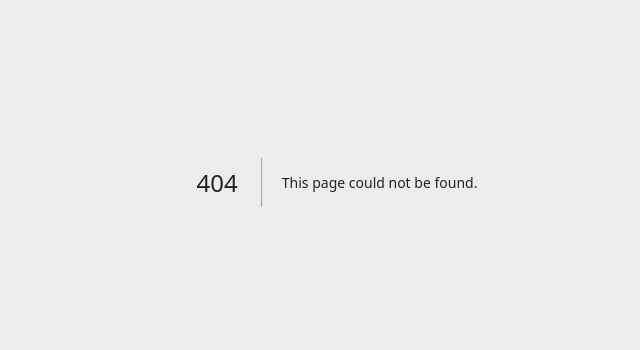
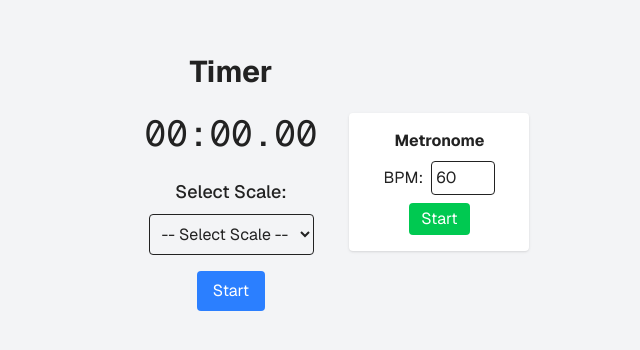
Before and after one commit to AHughes9905/scale-timer, a Next.js app in the folder frontend/: page /timer in a window 1280 px wide. Before the commit this address had no page. Shown: the part 218-568 px from the top of the page, without its empty margins (303-943 px from the left). Built offline with nearby package versions, Linux system fonts and the light colour scheme.

Commit message:
added metronome

```diff
--- /dev/null
+++ b/frontend/app/timer/page.tsx
@@ -0,0 +1,215 @@
+'use client'
+
+import React, { useState, useEffect, useRef } from "react"
+
+const scales = [
+    "Ionian",
+    "Dorian",
+    "Phrygian",
+    "Lydian",
+    "Mixolydian",
+    "Aeolian",
+    "Locrian",
+]
+
+const notes = [
+    "C",
+    "C#/Db",
+    "D",
+    "D#/Eb",
+    "E",
+    "F",
+    "F#/Gb",
+    "G",
+    "G#/Ab",
+    "A",
+    "A#/Bb",
+    "B",
+]
+
+export default function TimerPage() {
+  const [selectedScale, setSelectedScale] = useState("")
+  const [time, setTime] = useState(0)
+  const [isRunning, setIsRunning] = useState(false)
+  const [isCompleted, setIsCompleted] = useState(false)
+  const [currentNoteIndex, setCurrentNoteIndex] = useState(0)
+  const [notePermutations, setNotePermutations] = useState<string[]>([])
+  const [bpm, setBpm] = useState(60)
+  const [isMetronomeOn, setIsMetronomeOn] = useState(false)
+  const audioCtxRef = useRef<AudioContext | null>(null)
+
+  useEffect(() => {
+    let interval: NodeJS.Timeout
+    if (isRunning) {
+      interval = setInterval(() => {
+        setTime((time) => time + 1)
+      }, 10)
+    }
+    return () => clearInterval(interval)
+  }, [isRunning])
+
+  // Metronome effect
+  useEffect(() => {
+    if (!isMetronomeOn) return
+    if (!audioCtxRef.current) {
+      audioCtxRef.current = new (window.AudioContext || (window as any).webkitAudioContext)()
+    }
+    const interval = setInterval(() => {
+      // Play beep
+      const ctx = audioCtxRef.current
+      if (ctx) {
+        const osc = ctx.createOscillator()
+        const gain = ctx.createGain()
+        osc.type = "sine"
+        osc.frequency.value = 1000
+        gain.gain.value = 0.1
+        osc.connect(gain)
+        gain.connect(ctx.destination)
+        osc.start()
+        osc.stop(ctx.currentTime + 0.05)
+      }
+    }, 60000 / bpm)
+    return () => clearInterval(interval)
+  }, [isMetronomeOn, bpm])
+
+  // Generate Random Note Permutations with Fisher-Yates (Knuth) Algorithm
+  const generateNotePermutations = (notes: string[]) => {
+      let array = [...notes]
+      let currentIndex = array.length
+      let randomIndex: number
+
+      while (currentIndex !== 0) {
+          randomIndex = Math.floor(Math.random() * currentIndex)
+          currentIndex--
+          ;[array[currentIndex], array[randomIndex]] = [array[randomIndex], array[currentIndex]]
+      }
+      return array
+  }
+
+  const formatTime = (centiseconds: number) => {
+    const minutes = Math.floor(centiseconds / 6000)
+    const seconds = Math.floor((centiseconds % 6000) / 100)
+    const cs = centiseconds % 100
+    return `${minutes.toString().padStart(2, "0")}:${seconds.toString().padStart(2, "0")}.${cs.toString().padStart(2, "0")}`
+  }
+
+  const handleStart = () => {
+    if (!selectedScale) return
+    setNotePermutations(generateNotePermutations(notes))
+    setCurrentNoteIndex(0)
+    setIsRunning(true)
+    setIsCompleted(false)
+  }
+
+  const handleStop = () => {
+    setIsRunning(false)
+    if (time > 0) {
+      setIsCompleted(false)
+      setTime(0)
+      setCurrentNoteIndex(0)
+      // Here you would save the time to your database
+      console.log(`Completed ${selectedScale} in ${formatTime(time)}`)
+    }
+  }
+
+  const handleNextNote = () => {
+    if (currentNoteIndex < notePermutations.length - 1) {
+      setCurrentNoteIndex(currentNoteIndex + 1)
+    } else {
+      setIsRunning(false)
+      setIsCompleted(true)
+      console.log(`Completed ${selectedScale} in ${formatTime(time)}`)
+    }
+  }
+
+  const handleReset = () => {
+    setTime(0)
+    setIsRunning(false)
+    setIsCompleted(false)
+  }
+
+  return (
+    <div className="flex flex-row items-center justify-center min-h-screen p-8 bg-gray-100">
+      <div className="flex flex-col items-center">
+        <h1 className="text-3xl font-bold mb-6">Timer</h1>
+        <div className="text-4xl font-mono mb-6">{formatTime(time)}</div>
+        <div className="flex gap-4 justify-center">
+          {!isRunning && !isCompleted && (
+            <div className="flex flex-col items-center gap-4">
+              <div className="flex flex-col items-center">
+                <label className="block mb-2 text-lg font-medium">
+                  Select Scale:
+                </label>
+                <select
+                  value={selectedScale}
+                  onChange={(e) => setSelectedScale(e.target.value)}
+                  className="p-2 border rounded"
+                >
+                  <option value="">-- Select Scale --</option>
+                  {scales.map((scale) => (
+                    <option key={scale} value={scale}>
+                      {scale}
+                    </option>
+                  ))}
+                </select>
+              </div>
+              <button
+                onClick={handleStart}
+                className="px-4 py-2 bg-blue-500 text-white rounded hover:bg-blue-600"
+              >
+                Start
+              </button>
+            </div>
+          )}
+          {isRunning && (
+            <div className="flex flex-col items-center gap-4">
+              <span className="text-4xl font-mono">
+                  {selectedScale}
+              </span>
+              <span className="text-6xl font-mono">
+                  {notePermutations[currentNoteIndex]}
+              </span>
+              <div className="flex gap-4">
+                  <button onClick={handleNextNote} className="px-4 py-2 bg-blue-500 text-white rounded hover:bg-blue-600">
+                  Next Note
+                  </button>
+                  <button onClick={handleStop} className="px-4 py-2 bg-red-500 text-white rounded hover:bg-red-600">
+                  Stop
+                  </button>
+              </div>
+            </div>
+          )}
+          {isCompleted && (
+            <>
+              <span className="text-green-600">Completed!</span>
+              <button onClick={handleReset} className="px-4 py-2 bg-gray-500 text-white rounded hover:bg-gray-600">
+                Reset
+              </button>
+            </>
+          )}
+        </div>
+      </div>
+      {/* Metronome UI */}
+      <div className="flex flex-col items-center p-4 bg-white rounded shadow ml-8 min-w-[180px]">
+        <div className="mb-2 font-bold">Metronome</div>
+        <div className="flex items-center gap-2 mb-2">
+          <label>BPM:</label>
+          <input
+            type="number"
+            min={30}
+            max={300}
+            value={bpm}
+            onChange={e => setBpm(Number(e.target.value))}
+            className="w-16 p-1 border rounded"
+          />
+        </div>
+        <button
+          onClick={() => setIsMetronomeOn(on => !on)}
+          className={`px-3 py-1 rounded ${isMetronomeOn ? 'bg-red-500' : 'bg-green-500'} text-white`}
+        >
+          {isMetronomeOn ? 'Stop' : 'Start'}
+        </button>
+      </div>
+    </div>
+  )
+}
```
Also changed, not shown: frontend/app/scale-selector/page.tsx (added).
